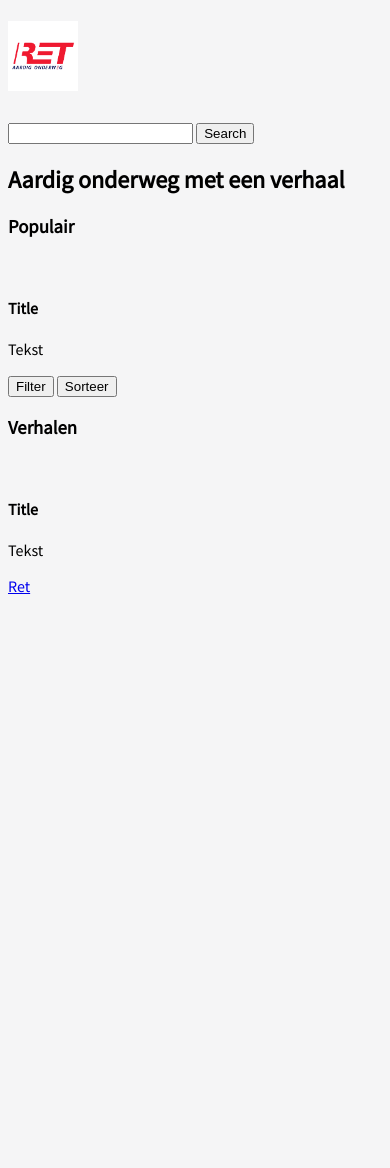
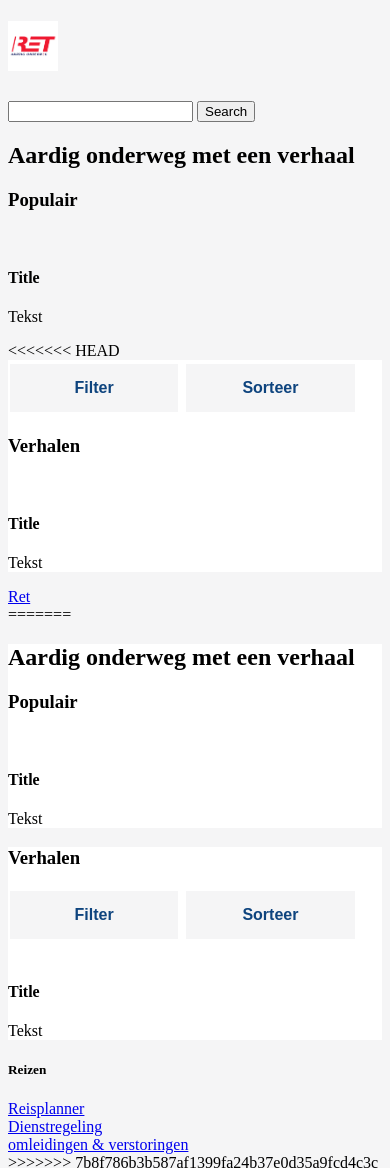
Before and after one commit to ChunningTatum/blok-web, a plain HTML site: page WEB/Index.html in a window 390 px wide. Before the commit the page ends 844 px from the top, so only its background shows below. Drawn offline with Linux system fonts and the light colour scheme.

```diff
--- a/WEB/Index.html
+++ b/WEB/Index.html
@@ -4,6 +4,7 @@
 <head>
     <meta charset="UTF-8">
     <title>Home</title>
+    <link href='https://fonts.googleapis.com/css?family=Source+Sans+Pro' rel='stylesheet' type='text/css'>
     <link rel="stylesheet" type="text/css" href="style.css">
     <link href='https://fonts.googleapis.com/css?family=Source+Sans+Pro' rel='stylesheet' type='text/css'>
     <meta name="viewport" content="width=device-width, initial-scale=1">
@@ -26,6 +27,7 @@
             </footer>
         </article>
     </header>
+<<<<<<< HEAD
     <section>
         <button>Filter</button>
         <button>Sorteer</button>
@@ -41,6 +43,38 @@
     <footer>
         <a href="https://www.ret.nl/">Ret</a>
     </footer>
+=======
+<section>
+	<h2>Aardig onderweg met een verhaal</h2>
+	<article>
+		<h3>Populair</h3>
+		<img src="">
+		<footer>
+			<h4>Title</h4>
+			<p>Tekst</p>
+		</footer>
+	</article>
+</section>
+<section>
+	<h3>Verhalen</h3>
+	<button>Filter</button>
+	<button>Sorteer</button>
+	<article>
+		<img src="">
+		<footer>
+			<h4>Title</h4>
+			<p>Tekst</p>
+		</footer>
+	</article>
+</section>
+
+<footer>
+	<h5>Reizen</h5>
+	<a href="https://www.ret.nl/home/reizen/reisplanner.html">Reisplanner</a>
+	<a href="https://www.ret.nl/home/reizen/dienstregeling.html">Dienstregeling</a>
+	<a href="https://www.ret.nl/home/reizen/omleidingen-verstoringen.html">omleidingen & verstoringen</a>
+</footer>
+>>>>>>> 7b8f786b3b587af1399fa24b37e0d35a9fcd4c3c
 </body>
 
 </html>
--- a/WEB/style.css
+++ b/WEB/style.css
@@ -1,4 +1,5 @@
 body{
+<<<<<<< HEAD
 	font-family: 'Source Sans Pro', sans-serif;
 	background-color: #F5F5F6;
 }
@@ -42,3 +43,32 @@ h1 img{
 
 /* BREAKPOINT 2*/
 @media (min-width: )
+=======
+	background-color: #F5F5F6;
+}
+header{
+	display: inline;
+}
+section{
+	background-color: white;
+}
+h1 img{
+	width: 50px;
+}
+section button{
+	display: center;
+	width: 45%;
+	background-color: #F5F5F6;
+	border:none;
+	padding: 15px 32px;
+	text-align: center;
+	text-align: inline;
+	text-decoration: none;
+	font-weight: bold;
+	font-size: 16px;
+	margin: 4px 2px;
+	color: #0E447E;
+}
+a{
+	display: block;
+}
```
Also changed, not shown: WEB/Logo-RET.png (added).
